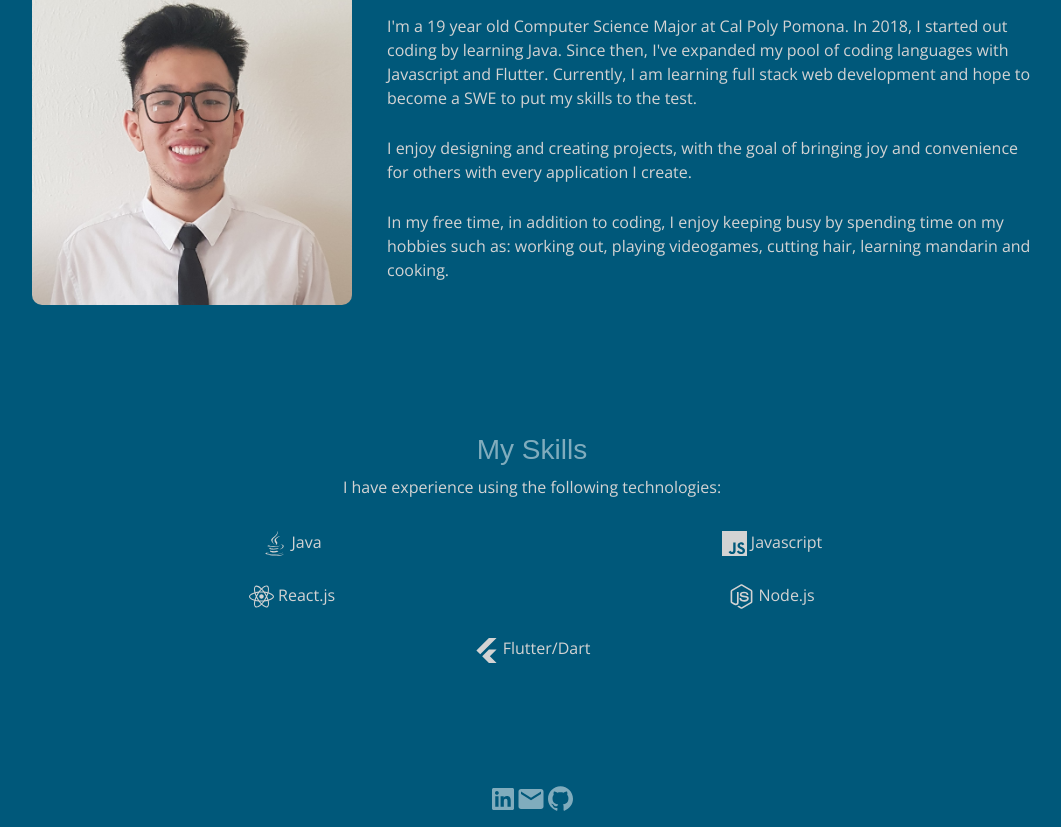
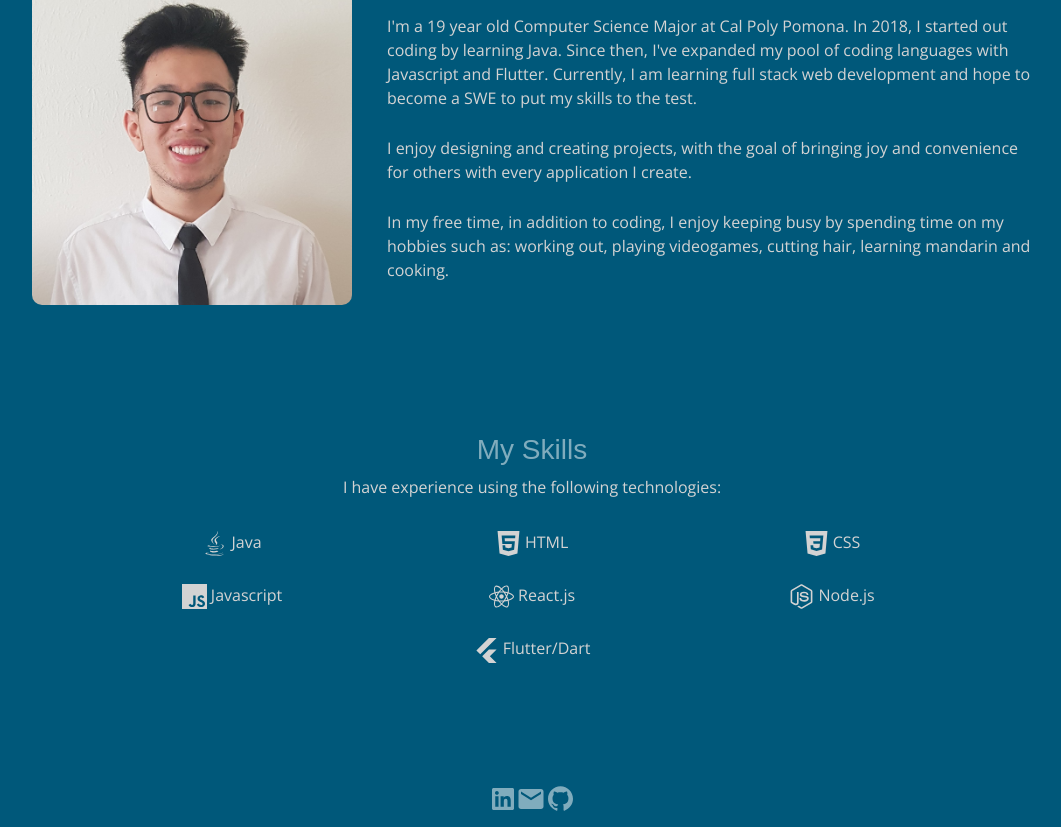
Before and after one commit to alfredzhuang/portfolio, a React (Create React App) app: page / in a window 1280 px wide. Shown: the part 887-1714 px from the top of the page, without its empty margins (108-1169 px from the left). Built offline with nearby package versions, Linux system fonts and the light colour scheme; a web font is replaced by a local one.

Commit message:
added icons/text to my skills section

```diff
--- a/src/App.js
+++ b/src/App.js
@@ -39,7 +39,9 @@ class App extends React.Component {
           javascript: 'Javascript',
           react: 'React.js',
           node: 'Node.js',
-          flutter: 'Flutter/Dart'
+          flutter: 'Flutter/Dart',
+          html: 'HTML',
+          css: 'CSS'
         }
       },
       projects: {
--- a/src/pages/HomePage.css
+++ b/src/pages/HomePage.css
@@ -57,7 +57,7 @@ ul.skills li {
     margin: 0 0 1.6875rem 0;
     position: relative;
     vertical-align: top;
-    width: 48%;
+    width: 30%;
 }
 
 .skills-icon {
--- a/src/pages/HomePage.js
+++ b/src/pages/HomePage.js
@@ -2,7 +2,7 @@ import React from 'react';
 import './HomePage.css';
 import Button from 'react-bootstrap/Button';
 import { FaReact, FaNodeJs, FaJava } from "react-icons/fa";
-import { SiJavascript, SiFlutter} from "react-icons/si";
+import { SiJavascript, SiFlutter, SiHtml5, SiCss3 } from "react-icons/si";
 import { motion } from "framer-motion";
 
 function HomePage(props) {
@@ -29,11 +29,13 @@ function HomePage(props) {
                 <h3>{props.skills.subTitle1}</h3>
                 <p>{props.skills.subText1}</p>
                 <ul class="skills">
-                    <li><FaJava className="skills-icon"/> {props.skills.java}</li>
-                    <li><SiJavascript className="skills-icon"/> {props.skills.javascript}</li>
-                    <li><FaReact className="skills-icon"/> {props.skills.react}</li>
-                    <li><FaNodeJs className="skills-icon"/> {props.skills.node}</li>
-                    <li><SiFlutter className="skills-icon"/> {props.skills.flutter}</li>
+                    <li><FaJava className="skills-icon" /> {props.skills.java}</li>
+                    <li><SiHtml5 className="skills-icon" /> {props.skills.html}</li>
+                    <li><SiCss3 className="skills-icon" /> {props.skills.css}</li>
+                    <li><SiJavascript className="skills-icon" /> {props.skills.javascript}</li>
+                    <li><FaReact className="skills-icon" /> {props.skills.react}</li>
+                    <li><FaNodeJs className="skills-icon" /> {props.skills.node}</li>
+                    <li><SiFlutter className="skills-icon" /> {props.skills.flutter}</li>
                 </ul>
              </motion.div>
         </div>
```
